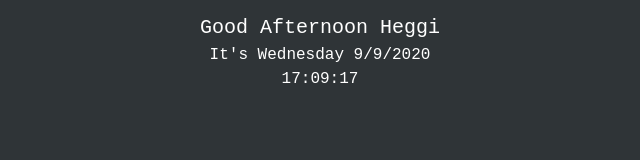
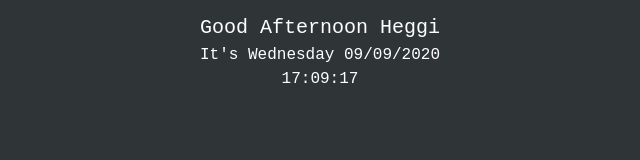
Before and after one commit to hgrmty/notionwidg, a plain HTML site: page index.html in a window 1280 px wide. Shown: the full height of the page, 320-960 px from the left. Drawn offline with Linux system fonts and the light colour scheme.

Commit message:
Update index.html

```diff
--- a/index.html
+++ b/index.html
@@ -42,7 +42,7 @@ body{
     var today = new Date();
     var hrs = today.getHours();
     var dayOfWeek = weekday[today.getDay()];
-    var date = dayOfWeek+" " + (today.getMonth()+1) + "/" +today.getDate() +'/'+today.getFullYear()  ;
+    var date = dayOfWeek+" " + zeros((today.getMonth()+1)) + "/" +zeros(today.getDate()) +'/'+today.getFullYear()  ;
     var time = zeros(hrs)+":"+zeros(today.getMinutes())+":"+zeros(today.getSeconds());
 
     var greet;
```
